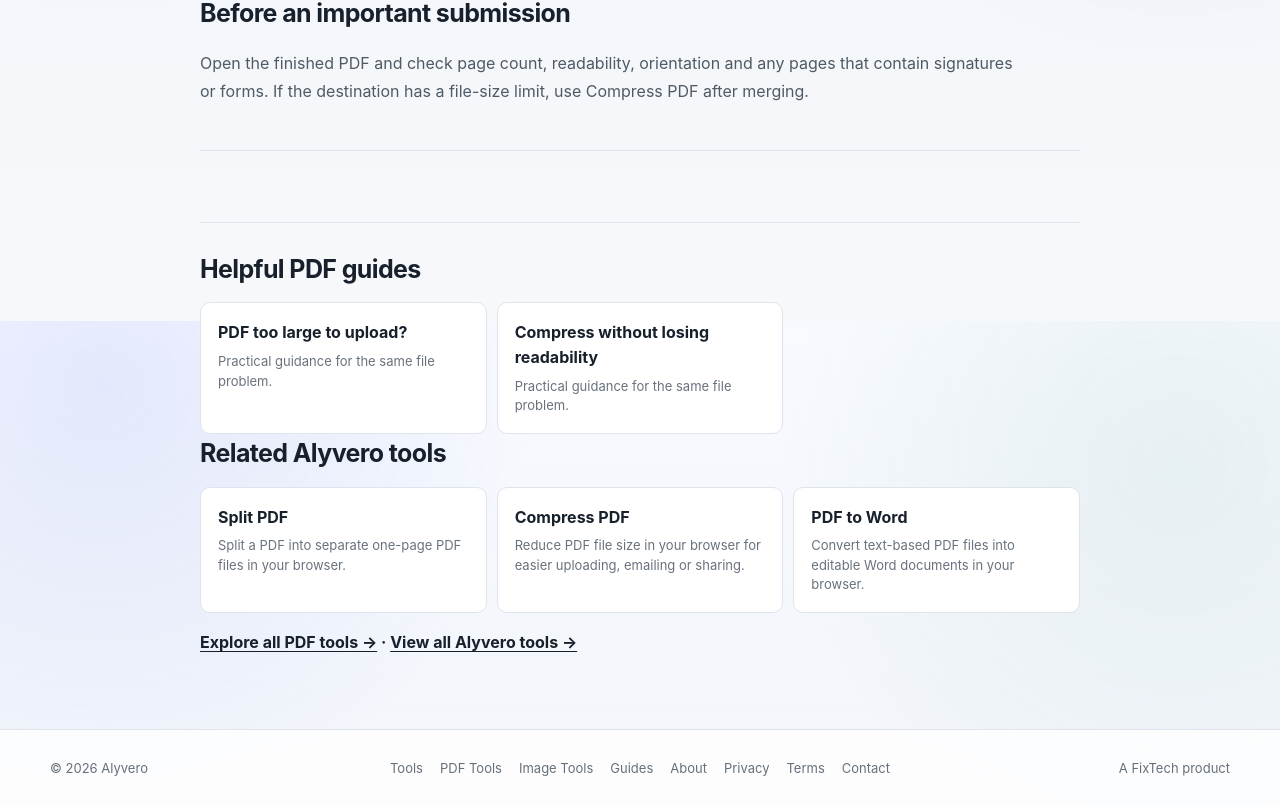
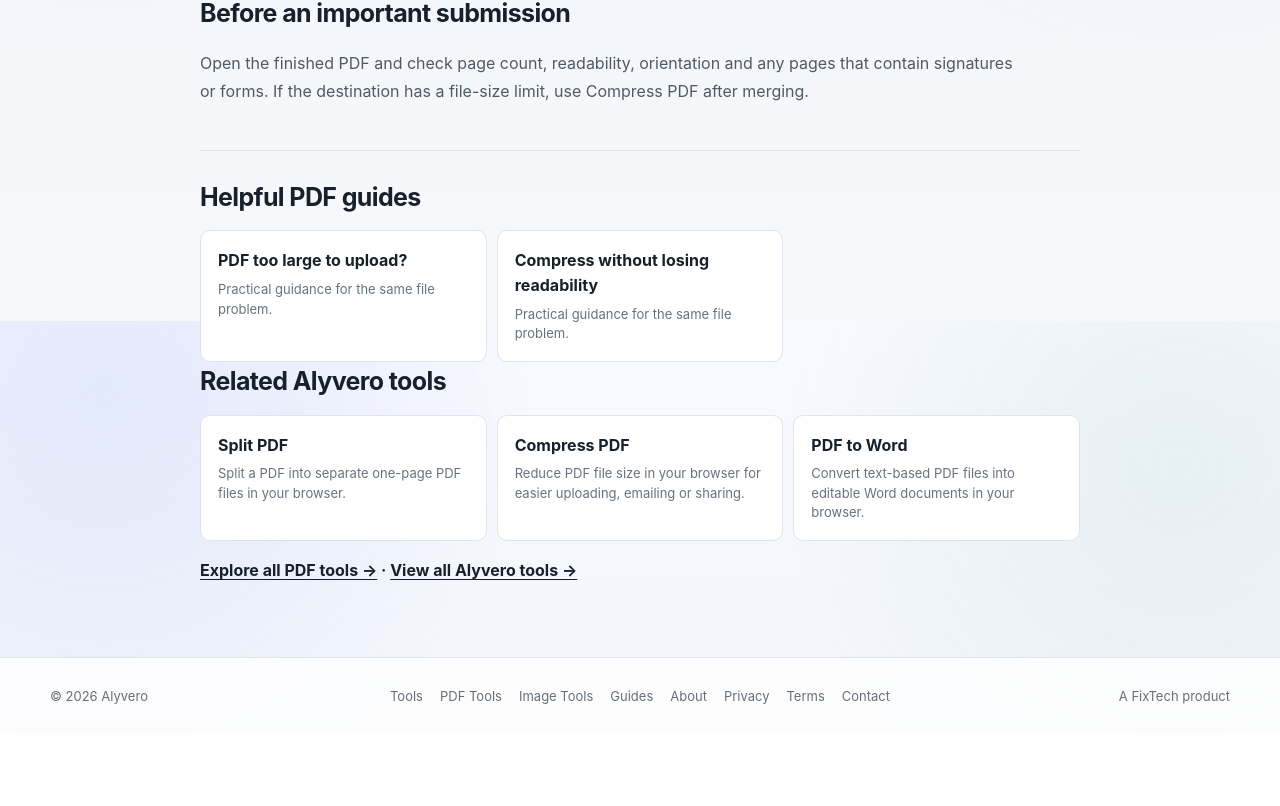
Before and after one commit to rindodi/alyvero, a Next.js app: page /merge-pdf in a window 1280 px wide. Shown: the part 2079-2885 px from the top of the page. After the commit the page ends 2813 px from the top, so only its background shows below. Built offline with nearby package versions, Linux system fonts and the light colour scheme.

Commit message:
Clean up tool content after FAQ removal

```diff
--- a/components/ToolContent.tsx
+++ b/components/ToolContent.tsx
@@ -87,7 +87,6 @@ export default function ToolContent({ slug }: { slug: string }) {
   const related = (item?.related ?? [])
     .map((slug) => tools.find((tool) => tool.slug === slug))
     .filter(Boolean);
-  const tool = tools.find((entry) => entry.slug === slug);
 
   if (!item) return null;
 
@@ -106,7 +105,7 @@ export default function ToolContent({ slug }: { slug: string }) {
 
       <div className="related-tools">
         {item.guides?.length ? (
-        <div className="related-tools">
+          <>
             <h2>Helpful PDF guides</h2>
             <div className="related-grid">
               {item.guides.map((guide) => (
@@ -116,7 +115,7 @@ export default function ToolContent({ slug }: { slug: string }) {
                 </Link>
               ))}
             </div>
-        </div>
+          </>
         ) : null}
         <h2>Related Alyvero tools</h2>
         <div className="related-grid">
```
Lines whose indentation alone changed are shown as unchanged.
